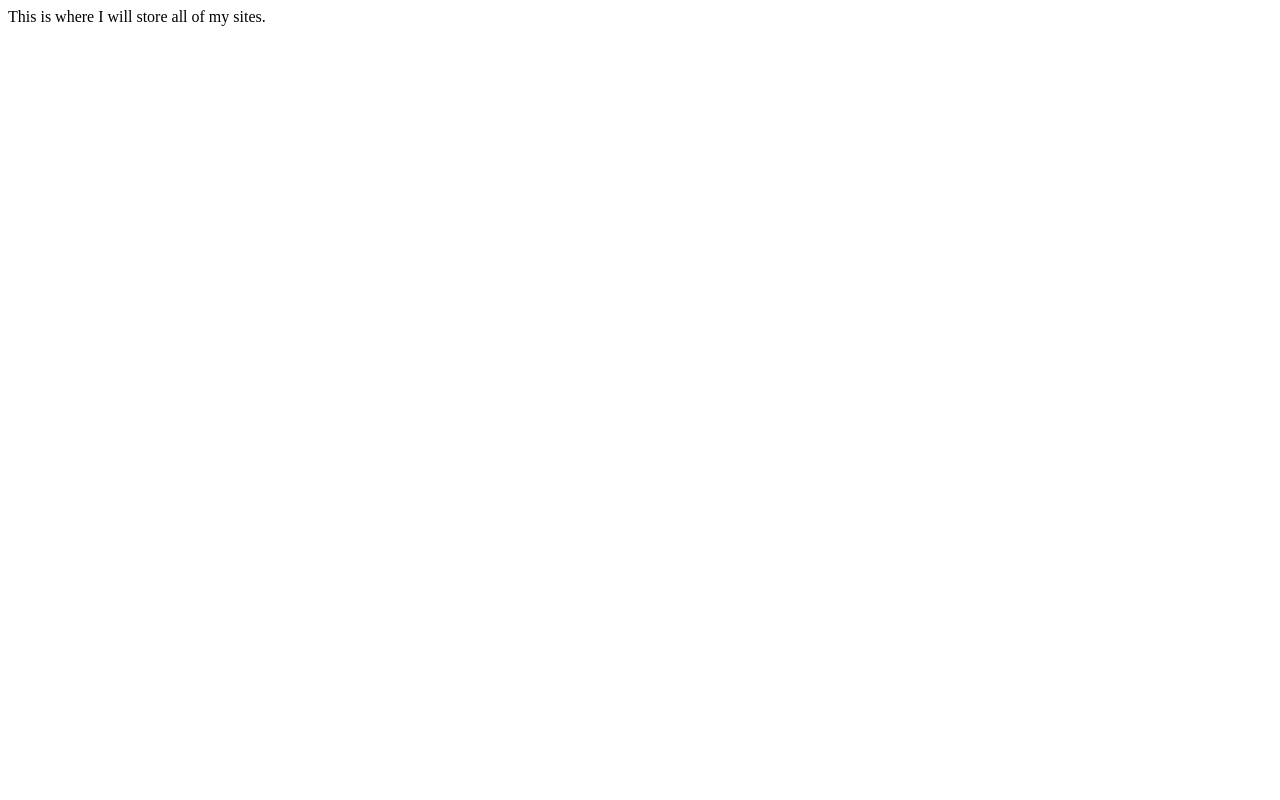
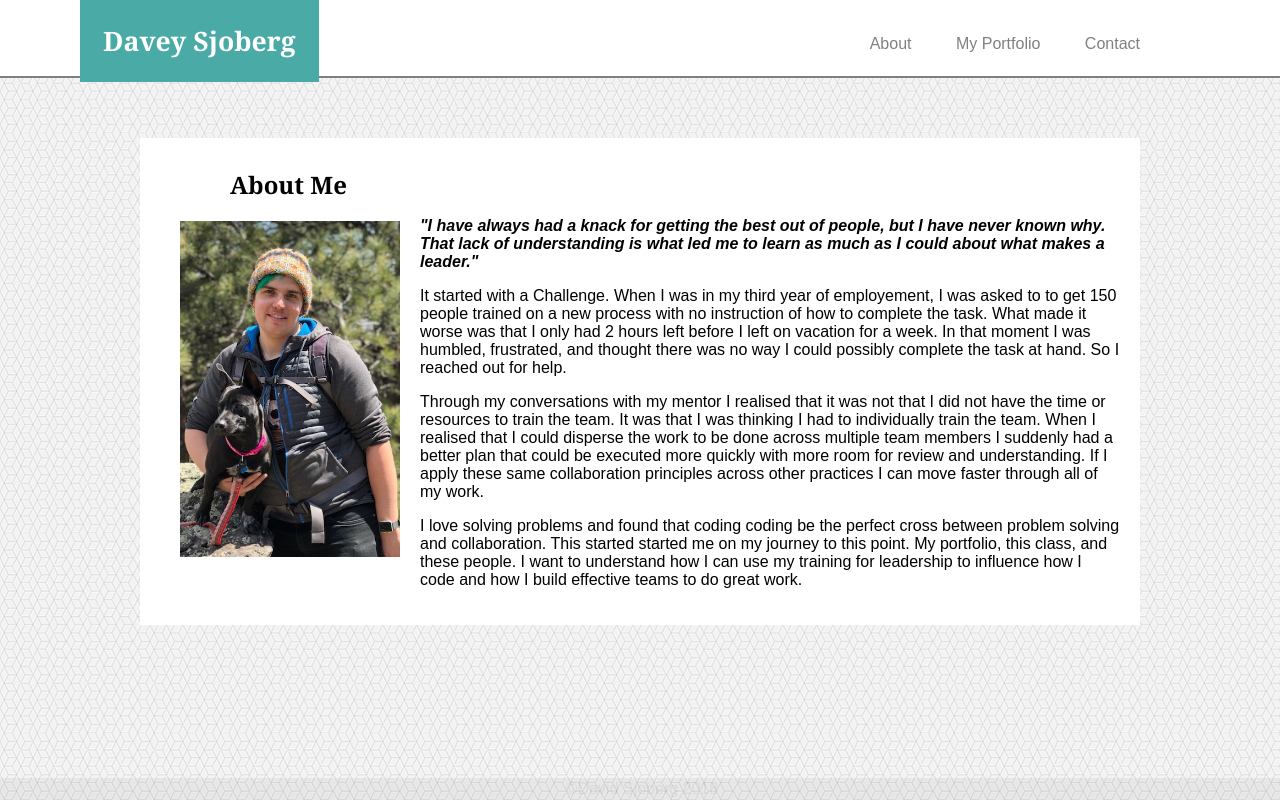
Before and after one commit to daveysjobey/daveysjobey.github.io, a plain HTML site: page index.html in a window 1280 px wide. Drawn offline with Linux system fonts and the light colour scheme.

Commit message:
Basic Portfolio Test

```diff
--- /dev/null
+++ b/assets/css/style.css
@@ -0,0 +1,94 @@
+body{
+    background-image: url('../images/qbkls.png') ;
+    background-repeat: repeat;
+    font-family: Arial, Helvetica, sans-serif;
+    margin: 0%;
+
+}
+
+h1{
+    font-family: Georgia, 'Times New Roman', Times, serif;
+    background-color: #4aaaa5;
+    padding: 23px;
+    font-size: 20pt;
+    margin: 0px 50px 0px 80px;
+    float: left;
+    color: #ffffff;
+
+
+}
+
+.links{
+    width: 1040px;
+    background-color: #ffffff;
+    text-align: right;
+    padding: 35px 0px 20px 0px;
+    margin: 0px auto;
+}
+a{
+    padding: 20px;
+    text-decoration: none;
+}
+a:link{
+    color: gray;
+}
+a:visited{
+    color: gray;
+}
+
+
+header{
+    width: 100%;
+    height: 76px;
+    background-color: #ffffff;
+    margin: 0%;
+    border-bottom: 2px solid gray;
+
+}
+
+
+.wrapper{
+    width: 960px;
+    background-color: #ffffff;
+    margin: 60px auto 0 auto;
+    padding:20px;
+}
+
+h3{
+    font-size: 18pt;
+    padding: 10px 20px 0px 70px;
+    font-family: Georgia, 'Times New Roman', Times, serif;
+    margin: 0px;
+
+}
+#Portrait{
+
+    border-radius: 8px;
+    width: 220px;
+    float: left;
+    padding: 20px;
+}
+
+#Tagline{
+    font-style: italic;
+    font-weight: bold;
+
+
+}
+
+footer{
+    position: fixed;
+    text-align: center;
+    background-color:gray;
+    opacity: 10%;
+    width: 100%;
+    padding: 2px;
+    margin: 0;
+    left: 0;
+    bottom:0;
+
+}
+
+
+
+}
--- a/index.html
+++ b/index.html
@@ -4,10 +4,59 @@
     <meta charset="UTF-8">
     <meta name="viewport" content="width=device-width, initial-scale=1.0">
     <meta http-equiv="X-UA-Compatible" content="ie=edge">
-    <title>Davey's Personal Github</title>
+    <link rel="stylesheet" type="text/css" href="assets/css/style.css">
+    <title>Davey's Portfolio Page</title>
 </head>
+
 <body>
-    This is where I will store all of my sites.
+    <header>
+    <h1>
+            Davey Sjoberg
+    </h1>
+        <div class="links">
+            <a href="index.html">About</a>
+            <a href="portfolio.html">My Portfolio</a>
+            <a href="contact.html">Contact</a>
+        </div>
+    </header>
+
+    <div class="wrapper">
+        <h3>
+            About Me
+        </h3>
+
+        <img id="Portrait" src="assets/images/IMG_0507.jpeg" alt="Photo of Davey">
+
+        <p id="Tagline">
+            "I have always had a knack for getting the best out of people, but I have never known why.
+            That lack of understanding is what led me to learn as much as I could about what makes a leader."
+        </p>
+
+        <p>
+            It started with a Challenge.
+            When I was in my third year of employement, I was asked to to get 150 people trained on a new process with no instruction of how to complete the task.
+            What made it worse was that I only had 2 hours left before I left on vacation for a week.
+            In that moment I was humbled, frustrated, and thought there was no way I could possibly complete the task at hand.
+            So I reached out for help.
+        </p>
+
+        <p>
+            Through my conversations with my mentor I realised that it was not that I did not have the time or resources to train the team.
+            It was that I was thinking I had to individually train the team.
+            When I realised that I could disperse the work to be done across multiple team members I suddenly had a better plan that could be executed more quickly with more room for review and understanding.
+            If I apply these same collaboration principles across other practices I can move faster through all of my work.
+        </p>
+
+        <p>
+            I love solving problems and found that coding coding be the perfect cross between problem solving and collaboration.
+            This started started me on my journey to this point.
+            My portfolio, this class, and these people.
+            I want to understand how I can use my training for leadership to influence how I code and how I build effective teams to do great work.
+        </p>
+    </div>
+<footer>
+        &copy;David Sjoberg 2018
+</footer>
 
 </body>
 </html>
```
Also changed, not shown: contact.html (added, +45 -0 lines), portfolio.html (added, +58 -0 lines),  ../images/qbkls.png (added), assets/images/IMG_0143.jpeg (added), assets/images/IMG_0468.jpeg (added), assets/images/IMG_0507.jpeg (added), assets/images/leaves-pattern.png (added), assets/images/placeimg1.jpg (added), assets/images/placeimg2.jpg (added), assets/images/placeimg3.jpg (added), assets/images/placeimg4.jpg (added), assets/images/placeimg5.jpg (added), assets/images/placeimg6.jpg (added), assets/images/qbkls.png (added), 1 other file.
